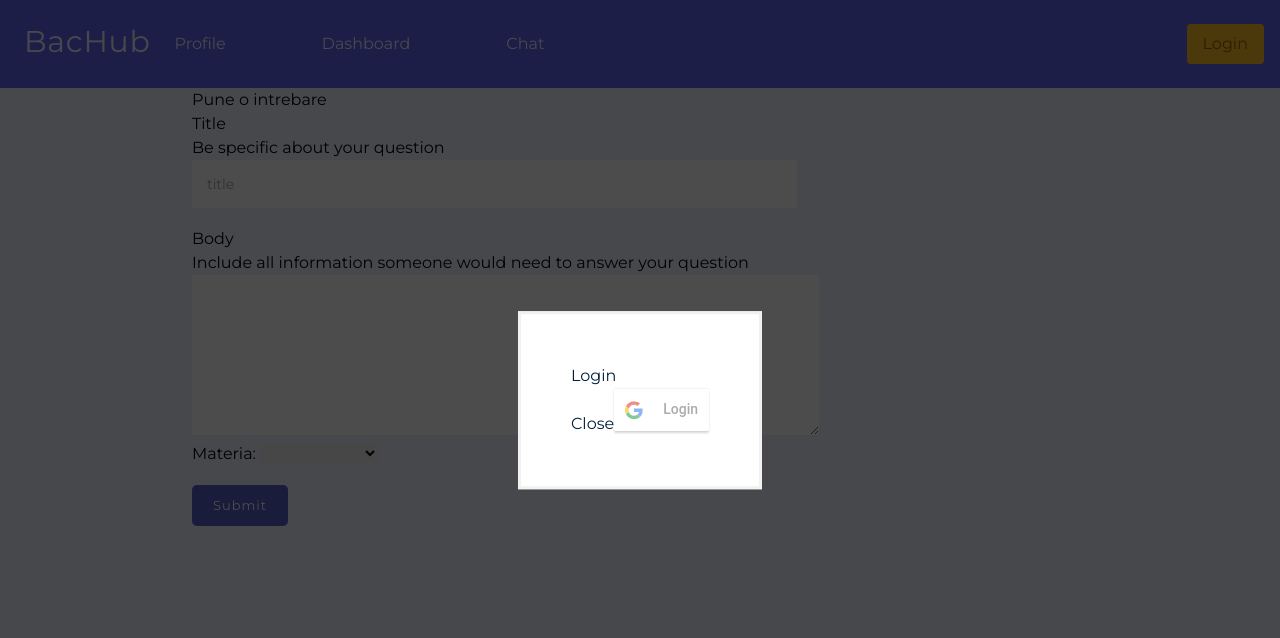
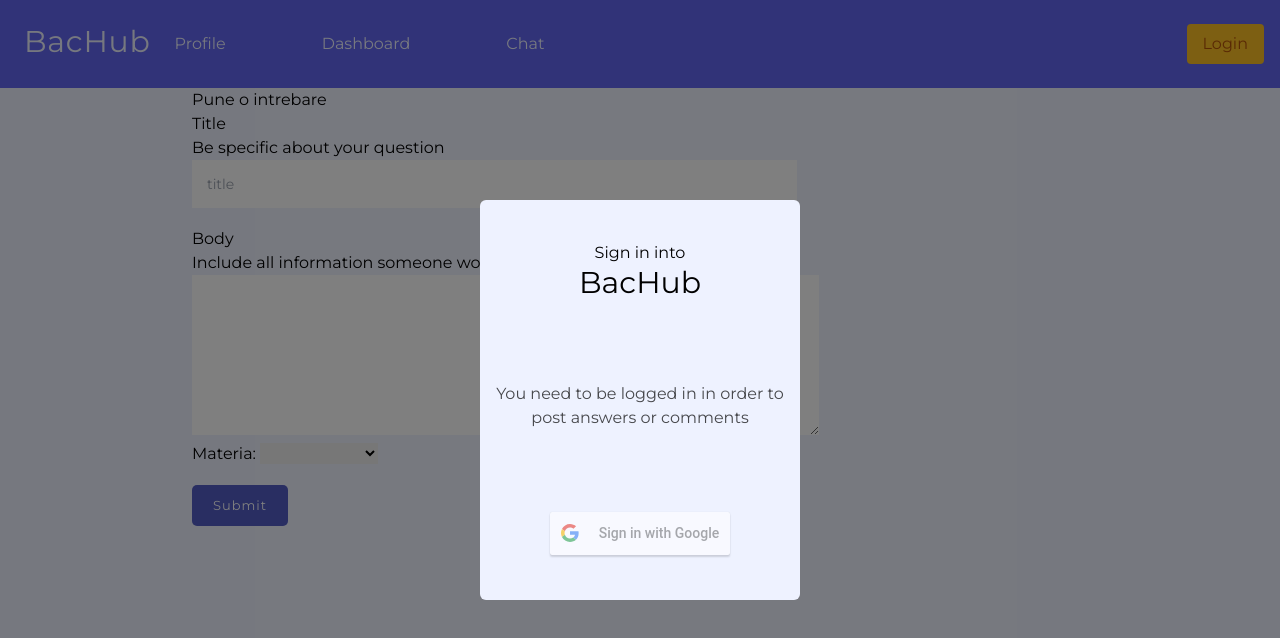
Before and after one commit to Tudor73/BacHub, a React (Create React App) app in the folder client/: page /create-post in a window 1280 px wide. Both pictures are taken after a click on the item "Login". Shown: the top 638 px of the page. Built offline with nearby package versions, Linux system fonts and the light colour scheme.

Commit message:
refactoring css

```diff
--- a/client/src/Components/Header.js
+++ b/client/src/Components/Header.js
@@ -46,7 +46,7 @@
         ) : (
           <div className="">
             <li
-              className="inline-block py-2 px-4 text-yellow-700 bg-yellow-400 hover:bg-yellow-300 hover:text-yellow-800 rounded transition ease-in duration-150"
+              className="inline-block py-2 px-4 text-yellow-700 bg-yellow-400 hover:bg-yellow-300 hover:text-yellow-800 rounded transition ease-in duration-150 cursor-pointer"
               onClick={() => {
                 setIsOpen(true);
               }}
--- a/client/src/Components/Header.module.css
+++ /dev/null
@@ -1,35 +0,0 @@
-.headerContainer {
-  width: 90%;
-  height: 15vh;
-  margin: auto;
-  display: flex;
-  flex-direction: row;
-  justify-content: space-between;
-  align-items: center;
-}
-header h1 {
-  letter-spacing: 1px;
-}
-nav {
-  width: 50%;
-}
-.navLinks {
-  display: flex;
-  flex-direction: row;
-  justify-content: space-around;
-  list-style: none;
-  padding-top: 25px;
-}
-li {
-  cursor: pointer;
-}
-.loginButton {
-  background-color: var(--color2);
-  padding: 12px 20px;
-  border-radius: 5px;
-  position: relative;
-  bottom: 10px;
-}
-.loginButton:hover {
-  background-color: #535cc5de;
-}
--- a/client/src/Components/LoginForm.js
+++ b/client/src/Components/LoginForm.js
@@ -1,6 +1,5 @@
 import React, { useContext } from "react";
-import styles from "./LoginForm.module.css";
-import ReactDom from "react-dom";
+import ReactDom, { render } from "react-dom";
 import { GoogleLogin } from "react-google-login";
 import axios from "axios";
 import { UserContext } from "../UserContext";
@@ -26,14 +25,31 @@
   return ReactDom.createPortal(
     // popup rendered with react portal
     <>
-      <div className={styles.overlay}>
-        <div className={styles.formContainer}>
-          <h1>Login</h1>
-          <form>
-            <button onClick={props.onClose}>Close</button>
+      <div
+        className="w-full h-full fixed block top-0 left-0 bg-black bg-opacity-50 z-50"
+        onClick={props.onClose}
+      >
+        <div className="bg-indigo-50  rounded-md  top-1/4 right-1/8 w-1/4 h-1/2 my-0 mx-auto relative flex flex-col justify-around">
+          <div className="self-center">
+            <h1 className="text-black text-center">Sign in into</h1>
+            <div className="text-3xl">BacHub</div>
+          </div>
+          <div className="text-center opacity-70">
+            You need to be logged in in order to post answers or comments
+          </div>
+          <form className="self-center">
             <GoogleLogin
               clientId="976384778684-2a9u2nmogfm5pafg3ajguc9c53bv9vli.apps.googleusercontent.com"
-              buttonText="Login"
+              buttonText="Sign in with Google"
+              // render={(renderProps) => {
+              //   <GoogleButton
+              //     onClick={renderProps.onClick}
+              //     // disabled={renderProps.disabled}
+              //   >
+              //     Sign in with Google
+              //   </GoogleButton>;
+              // }}
+              className="w-full bg-blue-500 "
               onSuccess={responseSuccesGoogle}
               onFailure={responseErrorGoogle}
               cookiePolicy={"single_host_origin"}
--- a/client/src/Components/LoginForm.module.css
+++ /dev/null
@@ -1,22 +0,0 @@
-.formContainer {
-    max-width: 300px;
-    color:#02203c;
-    position: fixed;
-    top:50%;
-    left: 50%;
-    transform: translate(-50%, -50%);
-    padding: 50px;
-    background-color: white;
-    border: 3px solid #f1f1f1;
-    z-index: 9;
-    outline: none;
-}
-.overlay{
-    position: fixed;
-    top: 0;
-    left: 0;
-    right: 0;
-    bottom: 0;
-    background-color: rgba(0, 0, 0, .7);
-    z-index: 1000;
-}
```
Also changed, not shown: client/src/global.module.css (+8 -8 lines).
